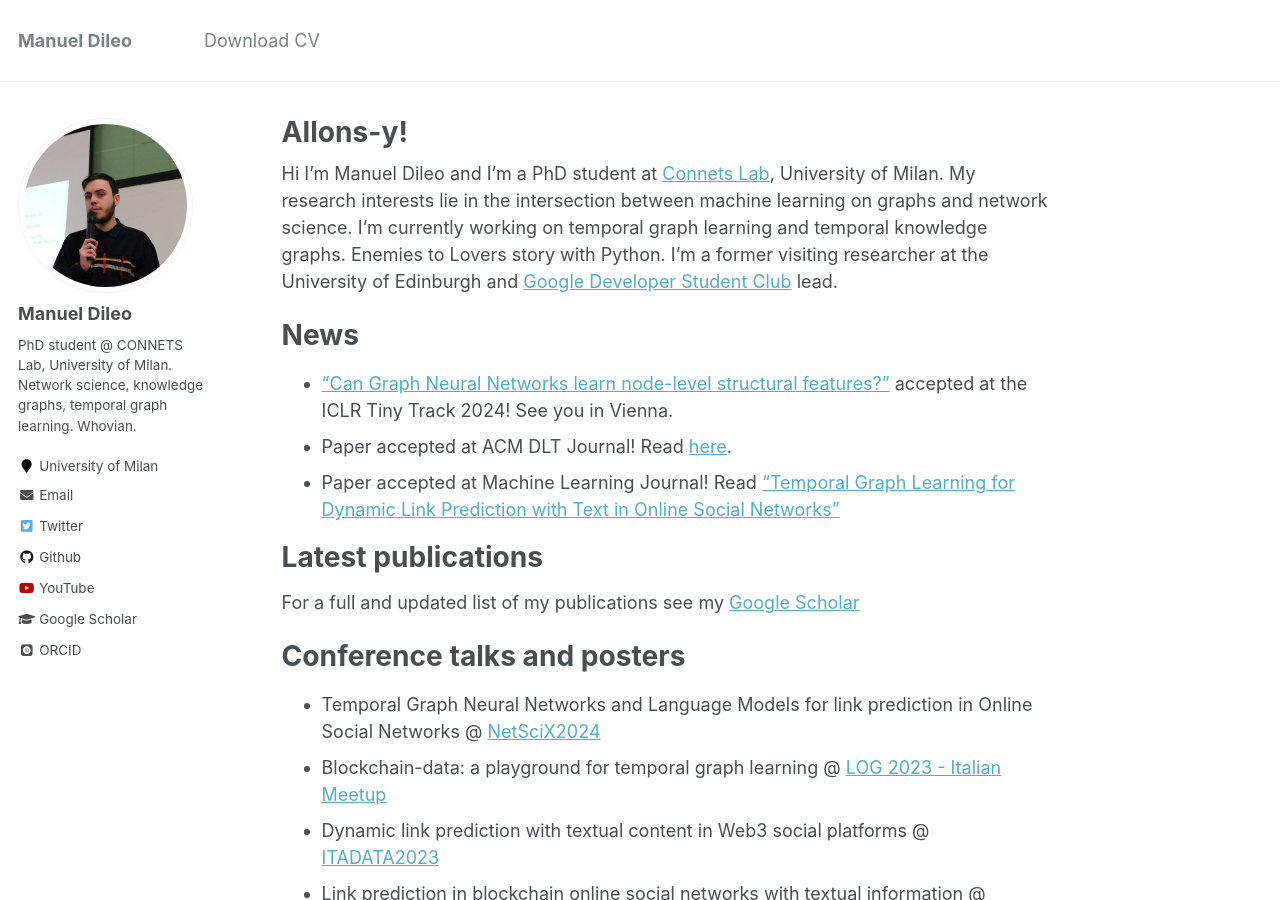
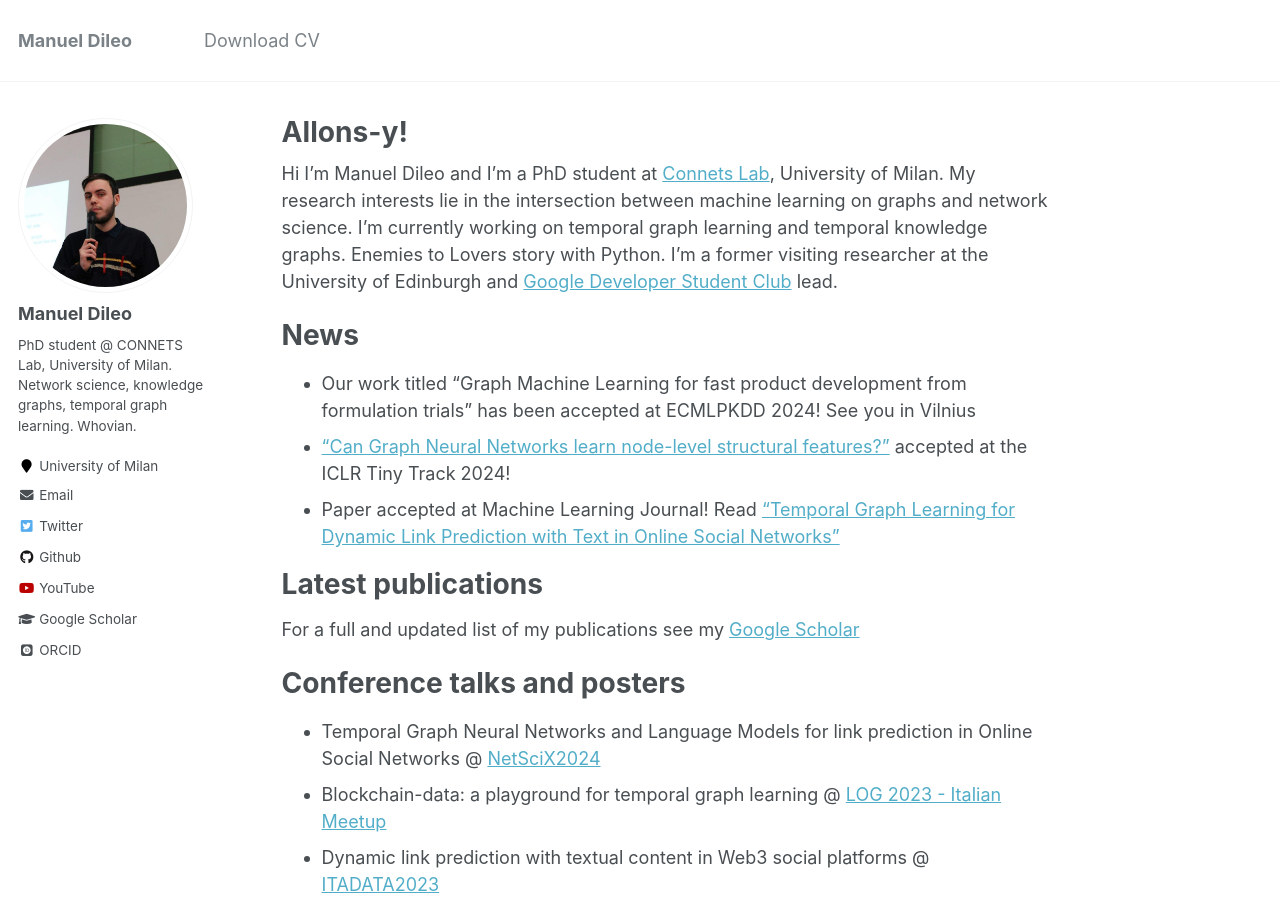
Before and after one commit to manuel-dileo/manuel-dileo.github.io, a Jekyll site: the page built from _pages/about.md, in a window 1280 px wide and 900 px high. Built offline with Jekyll 4.4.1, drawn with Linux system fonts in a browser that asks for light colours; some web fonts are replaced.

Commit message:
Update about.md

```diff
--- a/_pages/about.md
+++ b/_pages/about.md
@@ -12,8 +12,8 @@ Hi I'm Manuel Dileo and I'm a PhD student at [Connets Lab](https://www.connets.d
 
 News
 ======
-- ["Can Graph Neural Networks learn node-level structural features?"](https://openreview.net/forum?id=HRxVPPdyDh) accepted at the ICLR Tiny Track 2024! See you in Vienna.
-- Paper accepted at ACM DLT Journal! Read [here](https://dl.acm.org/doi/abs/10.1145/3640020).
+- Our work titled "Graph Machine Learning for fast product development from formulation trials" has been accepted at ECMLPKDD 2024! See you in Vilnius
+- ["Can Graph Neural Networks learn node-level structural features?"](https://openreview.net/forum?id=HRxVPPdyDh) accepted at the ICLR Tiny Track 2024!
 - Paper accepted at Machine Learning Journal! Read ["Temporal Graph Learning for Dynamic Link Prediction with Text in Online Social Networks"](https://link.springer.com/article/10.1007/s10994-023-06475-x)
 
 Latest publications
```
